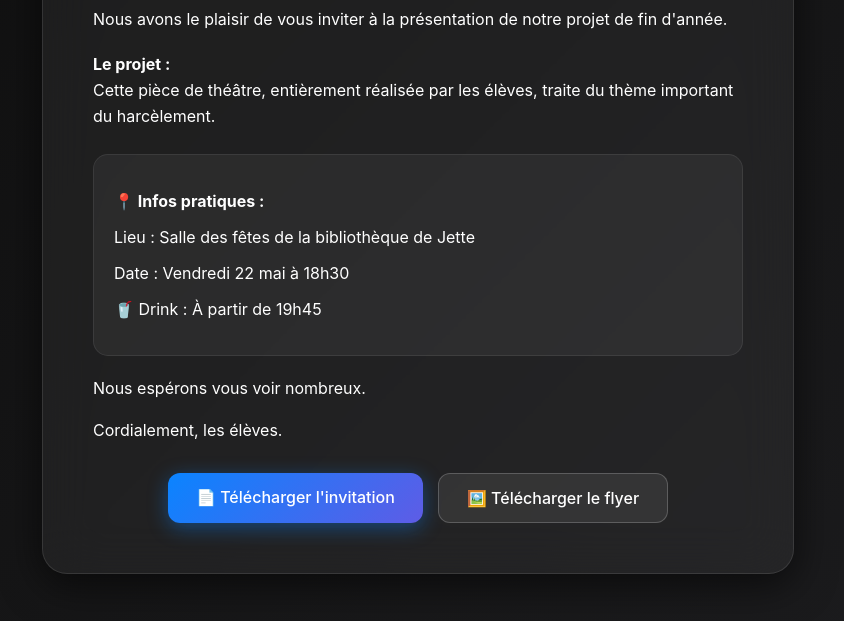
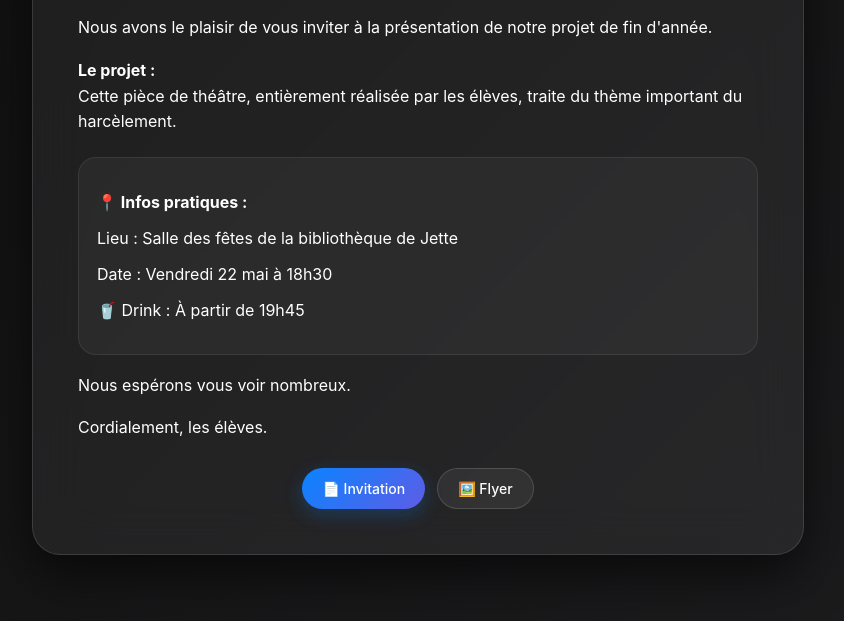
Before and after one commit to azbner/invitation, a plain HTML site: page index.html in a window 1280 px wide. Shown: the part 219-840 px from the top of the page, without its empty margins (222-1066 px from the left). Drawn offline with Linux system fonts and the light colour scheme.

Commit message:
Refactor index.html for improved design and content
Updated styles and content for the official invitation page.

```diff
--- a/index.html
+++ b/index.html
@@ -18,102 +18,119 @@ body {
     padding: 20px;
 }
 
-/* CARTE GLASS */
+/* CARTE APPLE GLASS */
 .card {
+    width: 680px;
+    max-width: 100%;
+    padding: 45px;
+    border-radius: 28px;
+
+    background: rgba(255,255,255,0.06);
     backdrop-filter: blur(25px);
-    background: rgba(255,255,255,0.05);
-    border-radius: 25px;
-    padding: 50px;
-    width: 650px;
-    max-width: 100%;
-    box-shadow: 0 10px 40px rgba(0,0,0,0.6);
-    border: 1px solid rgba(255,255,255,0.1);
-    transition: 0.4s;
+
+    border: 1px solid rgba(255,255,255,0.12);
+    box-shadow: 0 20px 50px rgba(0,0,0,0.6);
+
+    animation: fadeIn 0.8s ease;
+    transition: 0.3s;
 }
 
 .card:hover {
-    transform: scale(1.02);
+    transform: scale(1.015);
 }
 
 /* TITRE */
 h1 {
     text-align: center;
-    font-size: 36px;
+    font-size: 34px;
     margin-bottom: 20px;
+    letter-spacing: -0.5px;
 }
 
 /* TEXTES */
 .section {
-    margin-top: 20px;
+    margin-top: 18px;
     line-height: 1.6;
+    font-size: 16px;
 }
 
+/* HOVER texte soft Apple */
 p {
-    transition: 0.3s;
+    transition: 0.25s ease;
 }
 
-/* HOVER TEXTE WOW */
 p:hover {
-    transform: scale(1.05);
-    background: linear-gradient(90deg, #0a84ff, #5e5ce6, #0a84ff);
+    transform: scale(1.03);
+    background: linear-gradient(90deg, #0a84ff, #5e5ce6);
     -webkit-background-clip: text;
     -webkit-text-fill-color: transparent;
 }
 
-/* INFOS BOX */
+/* BOX INFO */
 .info {
-    margin-top: 25px;
-    padding: 20px;
-    border-radius: 15px;
-    background: rgba(255,255,255,0.05);
+    margin-top: 22px;
+    padding: 18px;
+    border-radius: 18px;
+
+    background: rgba(255,255,255,0.04);
     border: 1px solid rgba(255,255,255,0.08);
 }
 
 /* BOUTONS */
 .buttons {
     display: flex;
-    gap: 15px;
     justify-content: center;
-    margin-top: 30px;
+    gap: 12px;
+    margin-top: 28px;
     flex-wrap: wrap;
 }
 
+/* bouton principal */
 .btn {
-    display: inline-block;
-    padding: 14px 28px;
-    border-radius: 12px;
+    padding: 11px 20px;
+    border-radius: 999px;
+    text-decoration: none;
+    font-size: 14px;
+    font-weight: 500;
+
     background: linear-gradient(135deg, #0a84ff, #5e5ce6);
     color: white;
-    text-decoration: none;
-    font-weight: 500;
-    transition: 0.3s;
-    box-shadow: 0 5px 20px rgba(10,132,255,0.4);
+
+    box-shadow: 0 6px 18px rgba(10,132,255,0.25);
+    transition: 0.25s ease;
+
+    display: inline-flex;
+    align-items: center;
+    justify-content: center;
 }
 
 .btn:hover {
-    transform: scale(1.08);
-    box-shadow: 0 10px 30px rgba(10,132,255,0.7);
+    transform: translateY(-2px);
+    box-shadow: 0 12px 30px rgba(10,132,255,0.35);
 }
 
-/* bouton flyer */
+/* bouton secondaire */
 .btn.secondary {
-    background: rgba(255,255,255,0.08);
-    border: 1px solid rgba(255,255,255,0.2);
+    background: rgba(255,255,255,0.06);
+    border: 1px solid rgba(255,255,255,0.15);
     box-shadow: none;
 }
 
 .btn.secondary:hover {
     background: linear-gradient(135deg, #34c759, #30d158);
-    box-shadow: 0 10px 30px rgba(52,199,89,0.6);
+    border: 1px solid transparent;
 }
 
-/* ===================== */
-/* 📱 TABLETTE */
-/* ===================== */
+/* animation entrée */
+@keyframes fadeIn {
+    from { opacity: 0; transform: translateY(25px); }
+    to { opacity: 1; transform: translateY(0); }
+}
+
+/* TABLET */
 @media (max-width: 900px) {
     .card {
         padding: 35px;
-        width: 90%;
     }
 
     h1 {
@@ -121,35 +138,27 @@ p:hover {
     }
 }
 
-/* ===================== */
-/* 📱 TÉLÉPHONE */
-/* ===================== */
+/* MOBILE */
 @media (max-width: 600px) {
-    body {
-        padding: 10px;
-    }
-
     .card {
         padding: 25px;
-        border-radius: 18px;
+        border-radius: 20px;
     }
 
     h1 {
         font-size: 24px;
     }
 
-    p {
+    .section {
         font-size: 14px;
     }
 
     .buttons {
         flex-direction: column;
-        gap: 10px;
     }
 
     .btn {
         width: 100%;
-        text-align: center;
     }
 }
 </style>
@@ -187,11 +196,11 @@ Cette pièce de théâtre, entièrement réalisée par les élèves, traite du t
 <!-- BOUTONS -->
 <div class="buttons">
     <a href="invitation.pdf" download class="btn">
-        📄 Télécharger l'invitation
+        📄 Invitation
     </a>
 
     <a href="flyer.pdf" download class="btn secondary">
-        🖼️ Télécharger le flyer
+        🖼️ Flyer
     </a>
 </div>
 
```
